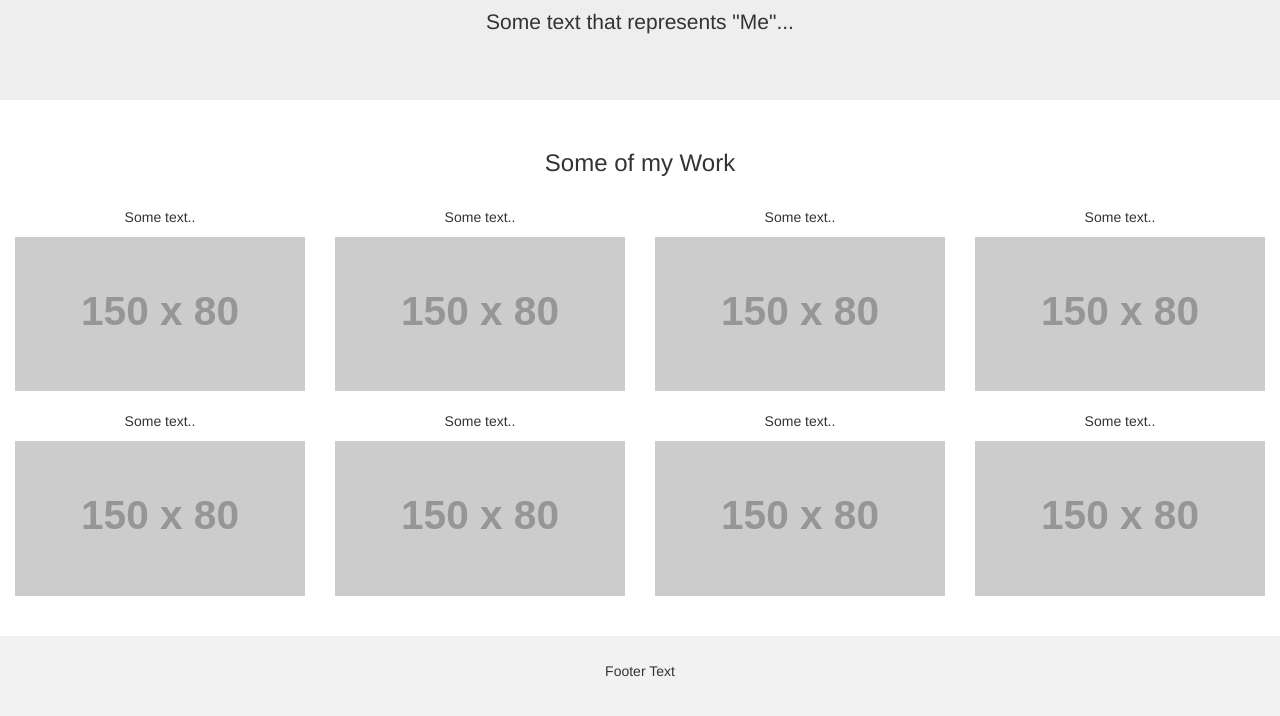
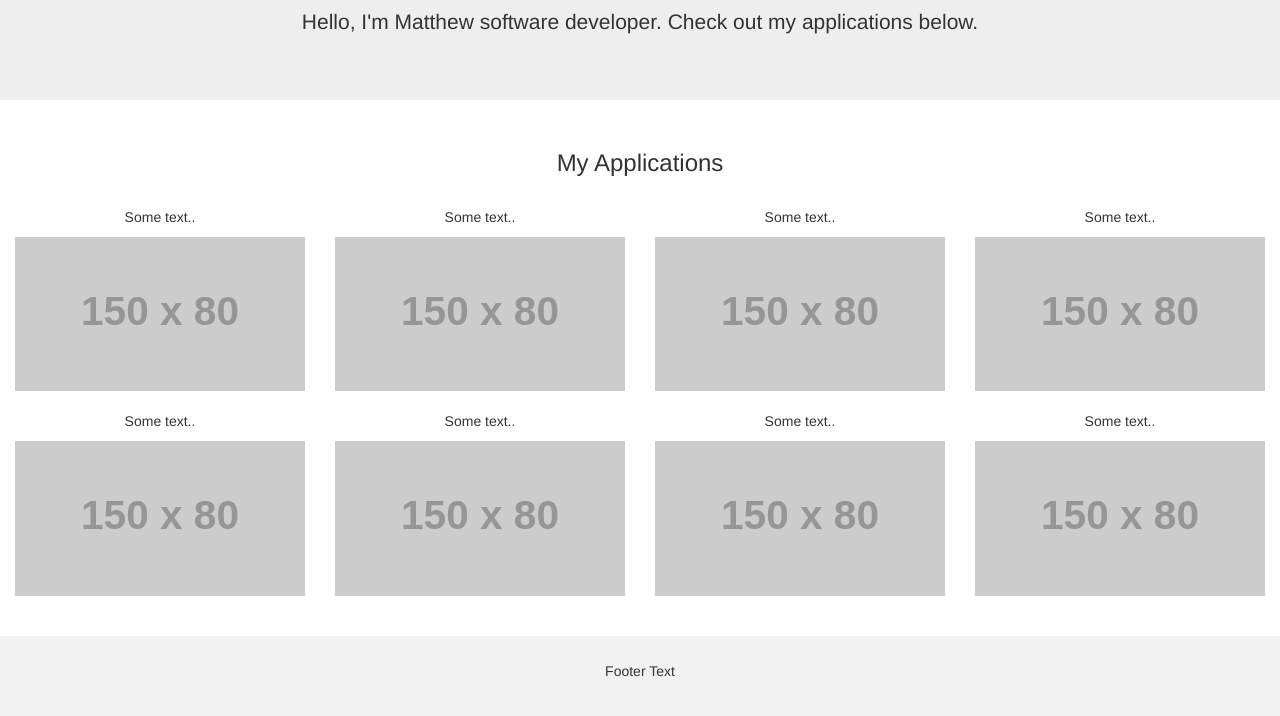
Before and after one commit to nemostatus/portfolio2, a plain HTML site: page index.html in a window 1280 px wide. Shown: the part 192-908 px from the top of the page. Drawn offline with nearby package versions, Linux system fonts and the light colour scheme; placeholder pictures from the web are drawn by us.

Commit message:
starting to fill out the template with my data

```diff
--- a/index.html
+++ b/index.html
@@ -49,12 +49,12 @@
 <div class="jumbotron">
   <div class="container text-center">
     <h1>My Portfolio</h1>
-    <p>Some text that represents "Me"...</p>
+    <p>Hello, I'm Matthew software developer. Check out my applications below.  </p>
   </div>
 </div>
 
 <div class="container-fluid bg-3 text-center">
-  <h3>Some of my Work</h3><br>
+  <h3>My Applications</h3><br>
   <div class="row">
     <div class="col-sm-3">
       <p>Some text..</p>
```
